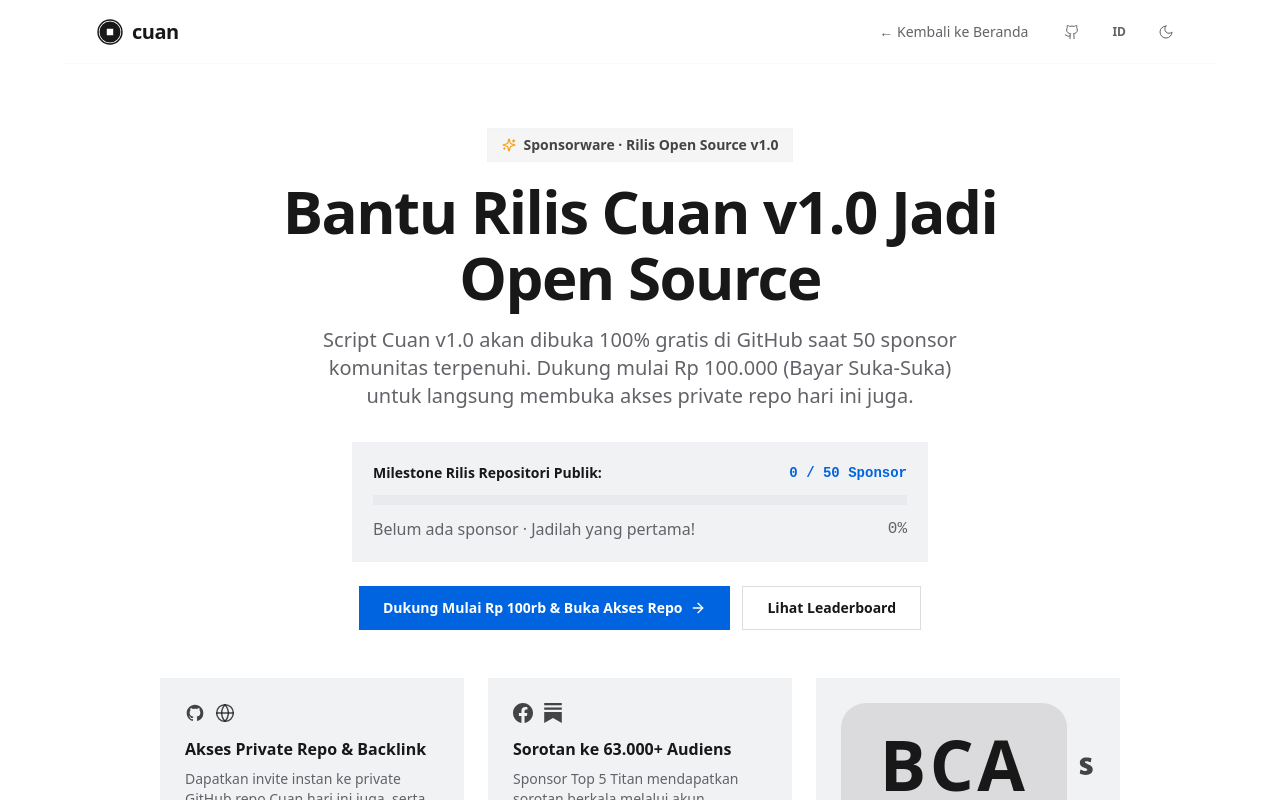
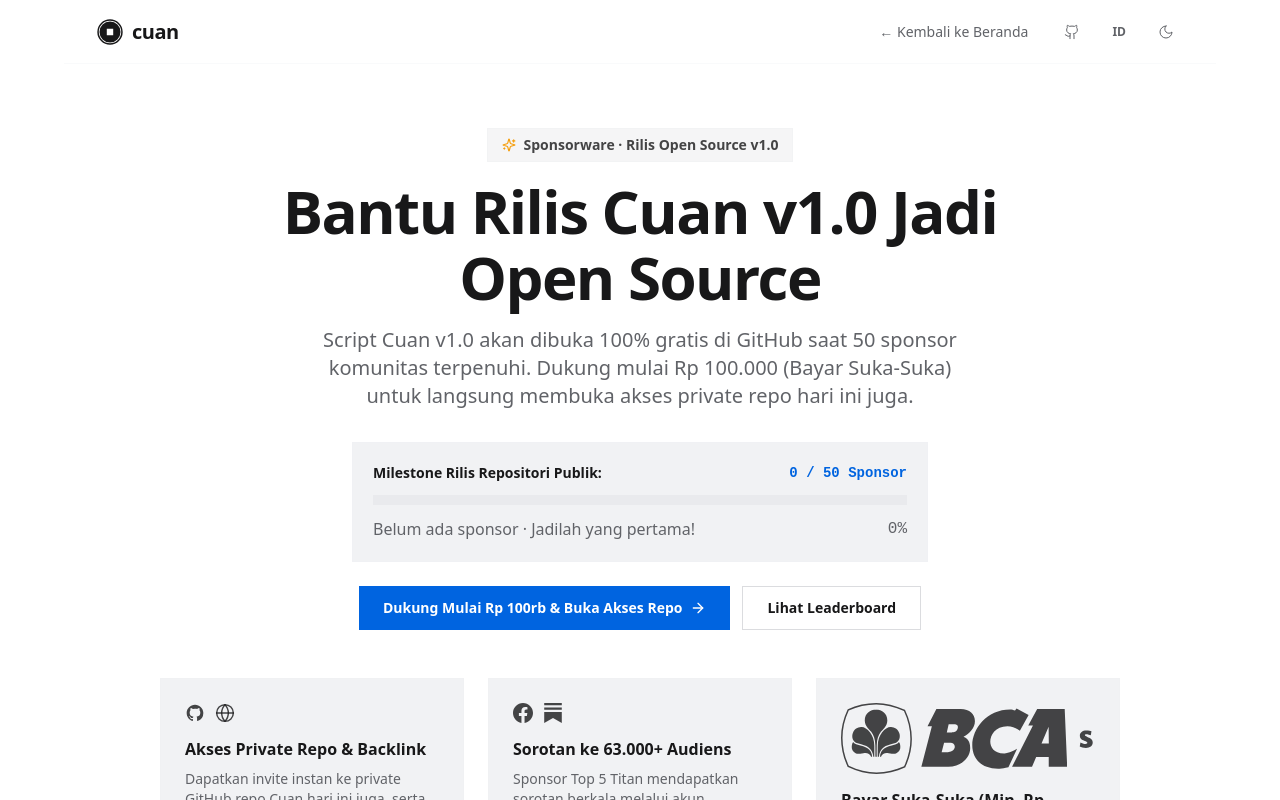
Before and after one commit to buchin/cuan-landing, a React (Vite) app: page /sponsor in a window 1280 px wide. Shown: the top 800 px of the page. Built offline with nearby package versions, Linux system fonts and the light colour scheme; no server answers.

Commit message:
fix(sponsor): replace placeholder BCA with authentic official Bank Central Asia vector logo

```diff
--- a/src/features/sponsorship/components/SponsorHero.tsx
+++ b/src/features/sponsorship/components/SponsorHero.tsx
@@ -115,10 +115,17 @@ export function SponsorHero({ onScrollToCheckout, sponsorCount = 0 }: SponsorHer
 
           <div className="rounded-2xl border border-border/60 bg-card p-6 shadow-2xs">
             <div className="mb-3.5 flex items-center gap-2.5 text-foreground/80">
-              <svg viewBox="0 0 36 20" className="h-4.5 w-auto" fill="none" aria-label="BCA">
-                <rect width="36" height="20" rx="4" className="fill-foreground/10" />
-                <text x="18" y="14" textAnchor="middle" className="fill-foreground font-display font-black text-[11px] tracking-wider">BCA</text>
-              </svg>
+              <svg className="h-4.5 w-auto fill-current" viewBox="0 0 1000 314" aria-label="BCA">
+              <path d="m 147.34669,237.88336 c 0,-12.4911 0.13562,-45.8787 -0.17228,-49.99236 0.26842,-49.68172 -35.85414,-84.72767 -58.674773,-81.99559 -15.79108,1.37038 -29.025179,7.8093 -36.131016,26.33267 -6.585974,17.26296 -0.697885,40.22487 21.198868,45.61295 23.413963,5.78646 37.086001,10.60092 46.980501,17.39303 12.12372,8.3152 22.02105,24.2022 22.28381,42.669" />
+              <path d="m 156.69305,313.40296 c -41.28452,0 -83.71334,-10.1684 -126.085648,-30.2796 l -1.039728,-0.5113 -0.497275,-1.0595 C 10.055561,241.41496 0,197.51416 0,154.56275 0,111.67615 9.6430481,69.654125 28.67202,29.570445 l 0.522703,-1.06518 1.05952,-0.53118 C 69.45081,9.4056654 111.61685,-4.4667969e-5 155.61942,-4.4667969e-5 c 40.99069,0 84.7672,10.470869667969 126.57727,30.333339667969 l 1.07365,0.47749 0.49444,1.08494 c 19.37931,40.87763 29.59874,84.767165 29.59874,127.006815 0,42.07562 -9.81258,84.13432 -29.2145,124.98642 l -0.51139,1.0737 -1.07929,0.4974 c -38.5976,18.2716 -82.12548,27.9429 -125.86529,27.9429 M 34.529044,277.61956 c 41.163036,19.3623 82.215886,29.1411 122.164006,29.1411 42.3582,0 84.4847,-9.259 121.98321,-26.8101 18.62776,-39.5866 28.07019,-80.3286 28.07019,-121.04802 0,-40.88347 -9.85493,-83.411095 -28.49683,-123.085165 -40.57537,-19.0742 -82.95049,-29.1890696 -122.6302,-29.1890696 -42.60116,0 -83.43363,9.0355796 -121.446374,26.8609396 C 15.926699,72.341065 6.6396702,113.05204 6.6396702,154.56275 c 0,41.58951 9.6515028,84.13431 27.8893738,123.05681" />
+              <path d="m 137.56237,237.90306 c 0.0763,-16.0114 -8.86041,-30.1694 -20.54055,-37.7782 -10.36068,-6.7244 -24.270055,-11.1434 -46.70926,-16.83366 -6.936336,-1.77427 -14.191926,-5.71569 -16.438108,-10.73929 -5.941786,5.98692 -7.021076,19.44705 -5.97569,27.31295 1.21493,9.1034 11.852506,24.1062 27.869603,24.694 9.781485,0.3926 22.148198,-2.1051 28.078685,-3.365 10.23073,-2.2096 26.41735,4.1984 28.9941,16.6895" />
+              <path d="m 155.61942,28.465705 c -27.15761,0 -50.61679,17.91012 -50.53203,48.90172 0.0848,26.061425 21.04348,40.013175 28.52227,49.978385 11.30153,15.01678 17.4185,32.79128 18.05421,59.98852 0.49444,21.64533 0.46901,43.01923 0.5792,50.59413 l 5.99548,0 c -0.10447,-7.9252 -0.37579,-30.6158 -0.0651,-51.26375 0.40685,-27.20571 6.7442,-44.30212 18.05139,-59.3189 7.54378,-9.96521 28.48553,-23.91696 28.53075,-49.978385 0.10171,-30.9916 -23.34334,-48.90172 -50.47836,-48.90172" />
+              <path d="m 162.51335,237.88336 c 0,-12.4911 -0.14134,-45.8787 0.16105,-49.99236 -0.26558,-49.68172 35.83437,-84.72767 58.67478,-81.99559 15.79108,1.37038 29.01106,7.8093 36.13669,26.33267 6.58032,17.26296 0.6583,40.22487 -21.213,45.61295 -23.42528,5.78646 -37.08037,10.60092 -47.00029,17.39303 -12.10961,8.3152 -21.31472,24.2022 -21.59725,42.669" />
+              <path d="m 172.29202,237.90306 c -0.0848,-16.0114 8.84911,-30.1694 20.49535,-37.7782 10.40306,-6.7244 24.32939,-11.1434 46.74882,-16.83366 6.95045,-1.77427 14.19756,-5.71569 16.40418,-10.73929 5.97006,5.98692 7.04653,19.44705 6.00112,27.31295 -1.24034,9.1034 -11.84967,24.1062 -27.83852,24.694 -9.77866,0.3926 -22.21035,-2.1051 -28.11541,-3.365 -10.19116,-2.2096 -26.423,4.1984 -29.01106,16.6895" />
+              <path d="m 829.5219,52.939205 -38.66259,70.174035 c -14.5931,-11.84967 -32.41283,-20.57163 -55.1487,-20.57163 -53.80382,0 -75.65817,40.10642 -75.65817,68.35745 0,20.97 13.73137,51.9107 61.60471,51.9107 20.09415,0 48.66161,-13.9799 56.88348,-20.3398 l -38.23876,81.4135 c -18.22657,3.6363 -24.21356,5.8909 -39.64298,6.3684 -85.68547,2.557 -120.31057,-50.0799 -120.28514,-103.86686 0.0566,-71.10373 63.27451,-157.577415 168.07371,-157.577415 6.42209,0 14.27667,2.22076 20.9926,4.68166 l 6.78658,-8.67958" />
+              <path d="M 989.05162,27.010645 1000,282.06386 l -81.47846,0 -0.0481,-43.7427 -55.55839,0 -18.28589,43.7427 -88.36393,0 92.38163,-182.129935 -20.83157,-0.13562 39.58083,-72.78766 z m -71.10645,78.025925 -31.41264,74.18607 32.35913,0" />
+              <path d="m 528.93477,27.010645 c 40.34935,0.22602 63.15021,22.12841 63.15021,53.76716 0,29.166455 -24.04686,54.984825 -50.44445,68.334775 27.1774,9.99042 29.52811,34.51491 29.52811,51.86558 0,41.9174 -42.06151,81.0857 -96.73556,81.0857 l -119.23691,0 46.51149,-179.59282 -19.10526,-0.11019 39.05531,-75.350205 c 0,0 74.46586,-0.22604 107.27706,0 M 489.3483,130.41969 c 8.3462,0 23.08339,-2.11332 26.7677,-18.26612 4.03747,-17.534195 -9.79278,-18.006105 -16.42679,-18.006105 l -23.70499,-0.10383 -8.26707,36.376905 z m -33.51472,45.07069 -10.91448,41.91738 27.91199,0 c 10.98228,0 25.94835,-5.4502 29.61569,-19.0911 3.62216,-13.68051 -6.84026,-22.82628 -17.78298,-22.82628" />
+            </svg>
               <svg className="h-5 w-auto fill-current" viewBox="0 0 24 24" aria-label="Stripe">
                 <path d="M13.976 9.15c-2.172-.806-3.356-1.426-3.356-2.409 0-.831.683-1.305 1.901-1.305 2.227 0 4.515.858 6.09 1.631l.89-5.494C18.252.975 15.697.5 12.52.5 7.42.5 3.86 3.144 3.86 7.625c0 4.887 4.12 5.922 6.94 6.974 2.378.887 3.197 1.611 3.197 2.614 0 1.026-.952 1.545-2.428 1.545-2.392 0-5.187-1.127-6.938-2.171L3.74 22.09c1.944 1.077 4.858 1.91 8.272 1.91 5.373 0 9.176-2.584 9.176-7.234 0-5.148-4.148-6.07-7.212-7.616z" />
               </svg>
```
